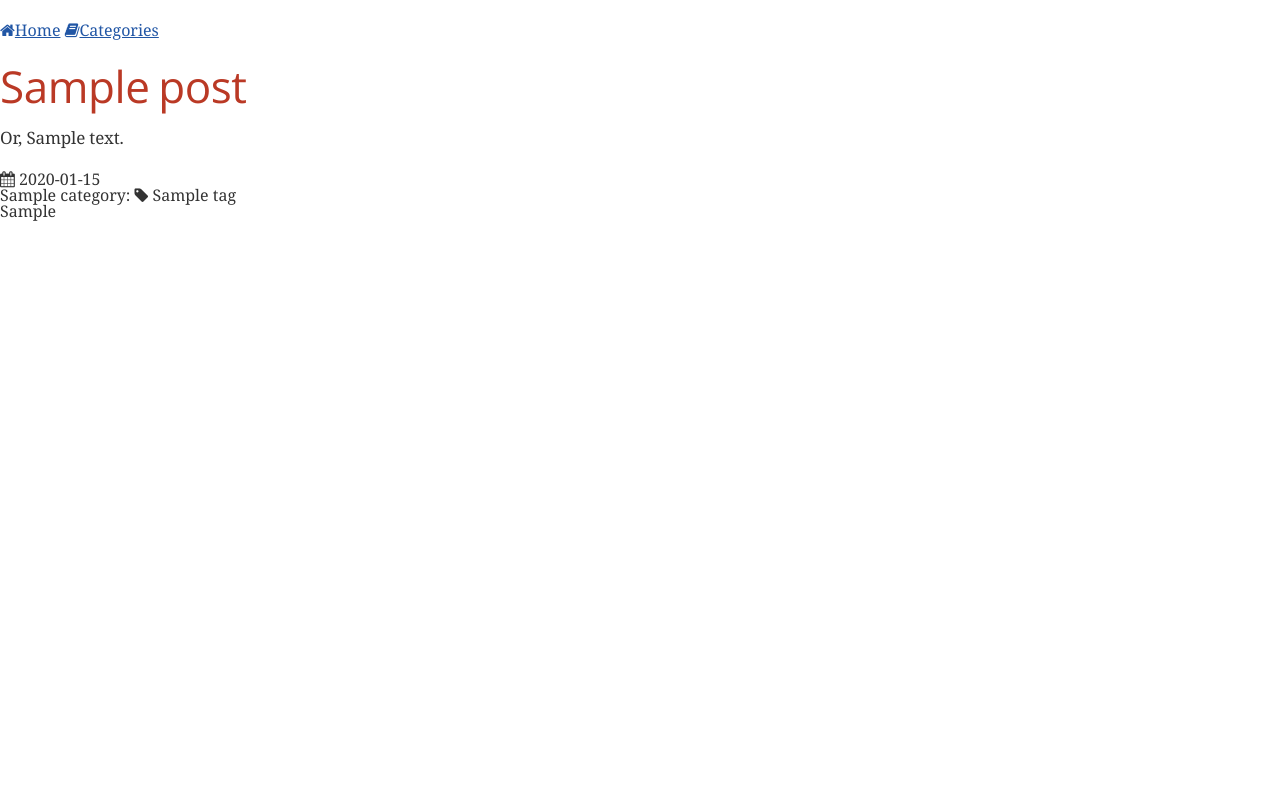
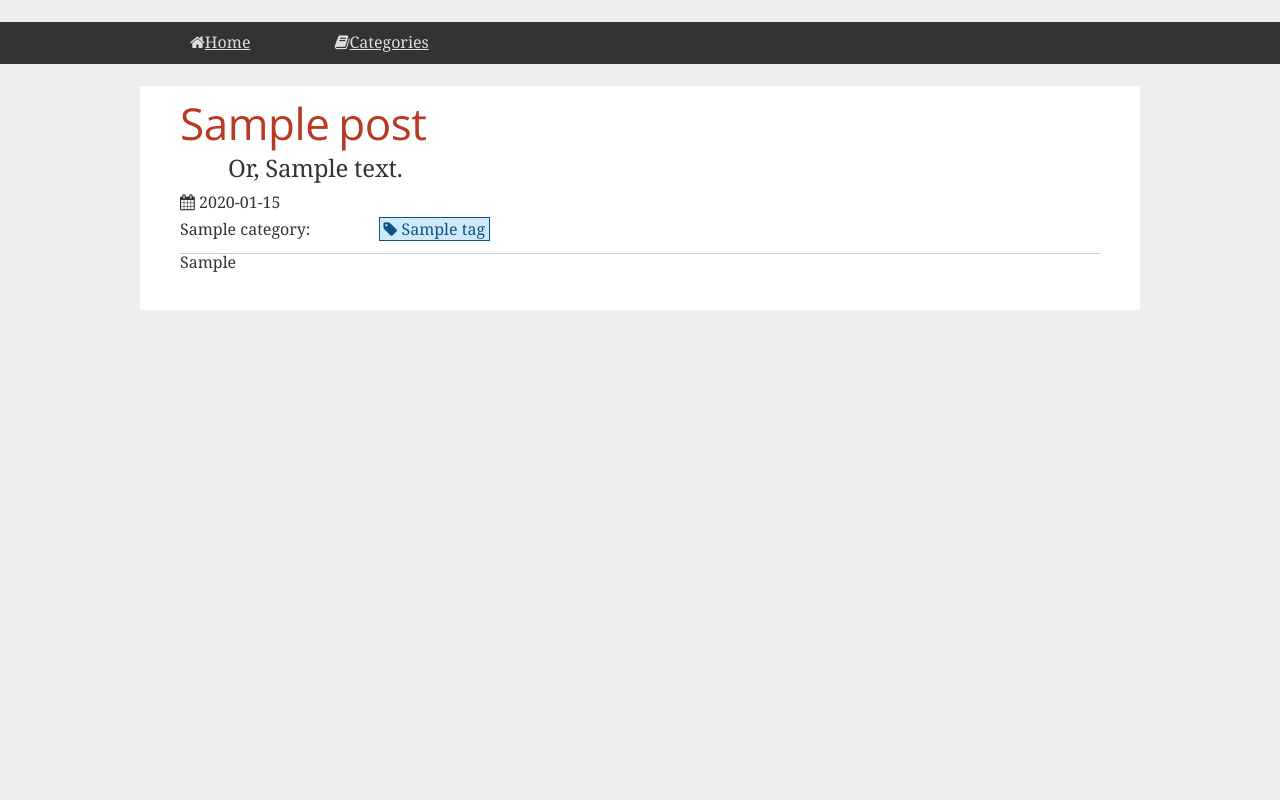
Before and after one commit to alanhdu/blog, a Flask app: template blog/templates/post.html in a window 1280 px wide. Run offline with Flask 2, Linux system fonts and the light colour scheme; the template is opened without the code that fills it: most values are stand-ins (such as "Sample title", 1, 10 or a date in 2020); parts of the project's set-up code (start-up, migrations or seed data) failed here and were passed over; some libraries are stand-ins or nearby versions; some web fonts are replaced.

Commit message:
Basic layout

```diff
--- /dev/null
+++ b/blog/static/css/layout.css
@@ -0,0 +1,67 @@
+body {
+    background: #EEE;
+}
+
+#site-title {
+    text-align: center
+}
+
+nav.navbar {
+    background: #333;
+    padding: 0.5em;
+}
+
+nav.navbar > ul {
+    margin-bottom: 0;
+    max-width: 900px;
+    margin: auto;
+}
+
+nav.navbar > ul > li {
+    display: inline-block;
+    vertical-align: center;
+}
+
+a.nav-link {
+    padding-right: 5em;
+    color: #DDD;
+}
+
+.content {
+    background-color: #FFF;
+    max-width: 1000px;
+    padding: 2.5em;
+    padding-top: 0;
+    margin: auto;
+}
+
+/****************** Post Title Stuf ***************/
+#post-header > div {
+    margin-top: 0.7em;
+}
+#post-tags {
+    margin-left: 3em;
+}
+.post-tag {
+    color: #0B5485;
+    background: #CFE9FA;
+    border: 1px solid #0B5485;
+    margin-left: 1em;
+    padding: 0px 4px;
+}
+
+#post-content {
+    margin-top: 1em;
+    border-top: 1px solid #CCC;
+}
+
+#post-description {
+    margin-bottom: 0.25em;
+    margin-left: 2em;
+    font-size: 1.5em;
+}
+
+#post-title {
+    margin-bottom: 0;
+    padding-top: 0.25em;
+}
--- a/blog/templates/base.html
+++ b/blog/templates/base.html
@@ -1,6 +1,7 @@
 <html>
     <head>
         <link rel="stylesheet" href="{{ url_for("static", filename="css/asciidoctor.css") }}">
+        <link rel="stylesheet" href="{{ url_for("static", filename="css/layout.css") }}">
         <link rel="stylesheet" href="//maxcdn.bootstrapcdn.com/font-awesome/4.3.0/css/font-awesome.min.css">
 
         <title>{% block title %}{% endblock %}</title>
@@ -9,9 +10,14 @@
     <body>
         <header>
             <h1 id="site-title"> {{ config["BLOG"]["site_title"] }} </h1>
-            <nav class="group">
-                <a href="{{ url_for("index") }}"><i class="fa fa-home"></i>Home</a>
-                <a href="{{ url_for("categories") }}"><i class="fa fa-book"></i>Categories</a>
+            <nav class="navbar">
+
+                <ul id="nav-links">
+                    <li><a class="nav-link" href="{{ url_for("index") }}">
+                            <i class="fa fa-home"></i>Home</a></li>
+                    <li><a class="nav-link" href="{{ url_for("categories") }}">
+                            <i class="fa fa-book"></i>Categories</a></li>
+                </ul>
             </nav>
         </header>
 
--- a/blog/templates/categories.html
+++ b/blog/templates/categories.html
@@ -6,7 +6,7 @@
 
 {% block content %}
 {% for category, posts in groups.items() %}
-<h1 class="category-name"> {{ category }} </h1>
+<h1 class="category-name"> {{ category | title }} </h1>
 <ul>
     {% for post in posts %}
     <li> <a href="{{ macros.post_url(post) }}"> {{ post.title }} </a></li>
--- a/blog/templates/post.html
+++ b/blog/templates/post.html
@@ -14,12 +14,14 @@
             {{ post.category }}:
             <span id="post-tags">
                 {% for tag in post.keywords %}
-                <span><i class="fa fa-tag"></i> {{ tag }} </span>
+                <span class="post-tag"><i class="fa fa-tag"></i> {{ tag }} </span>
                 {% endfor %}
             </span>
         </div>
     </header>
 
-    {{ post.to_html() | safe }}
+    <section id="post-content">
+        {{ post.to_html() | safe }}
+    </section>
 </article>
 {% endblock %}
```
